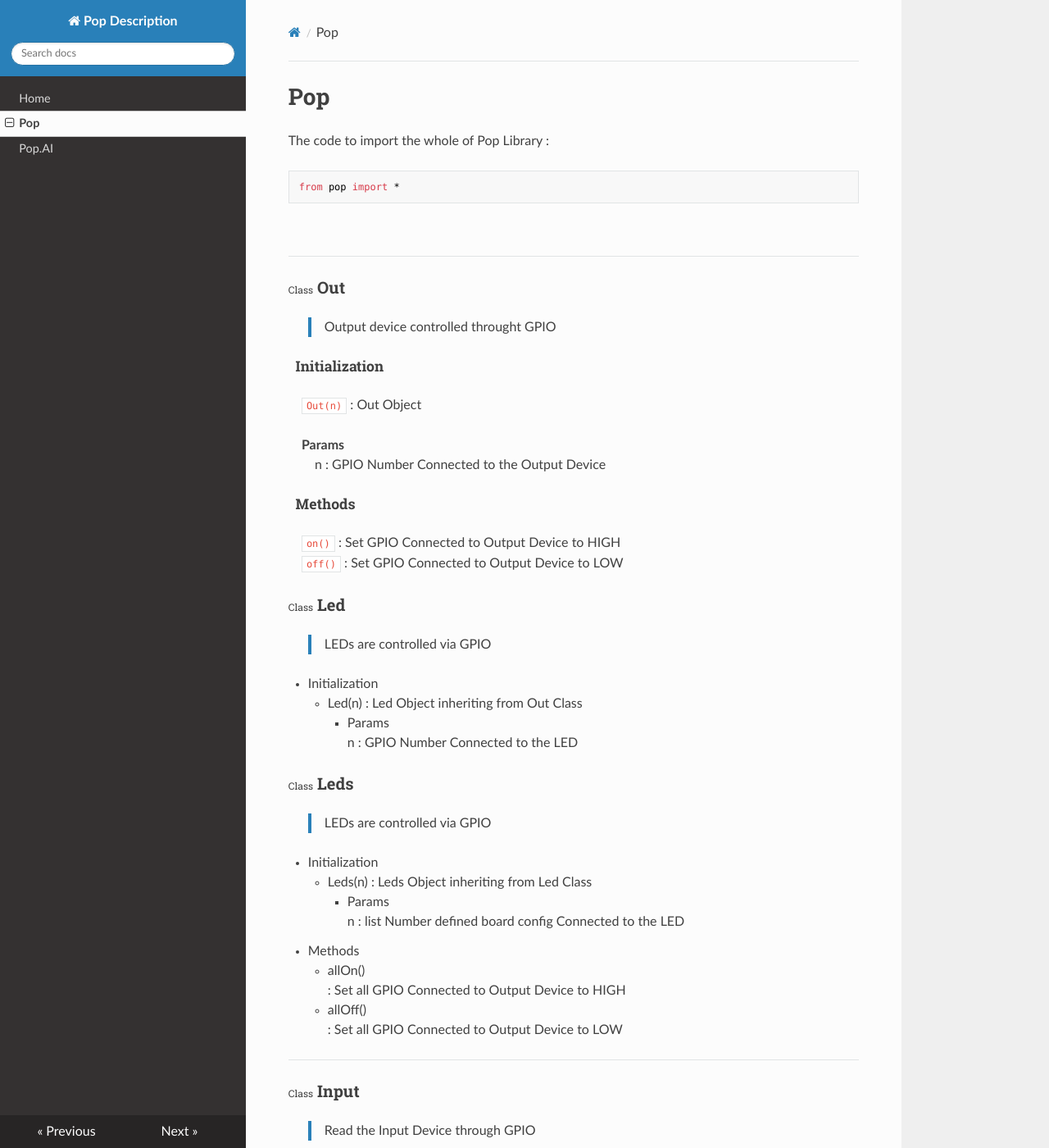
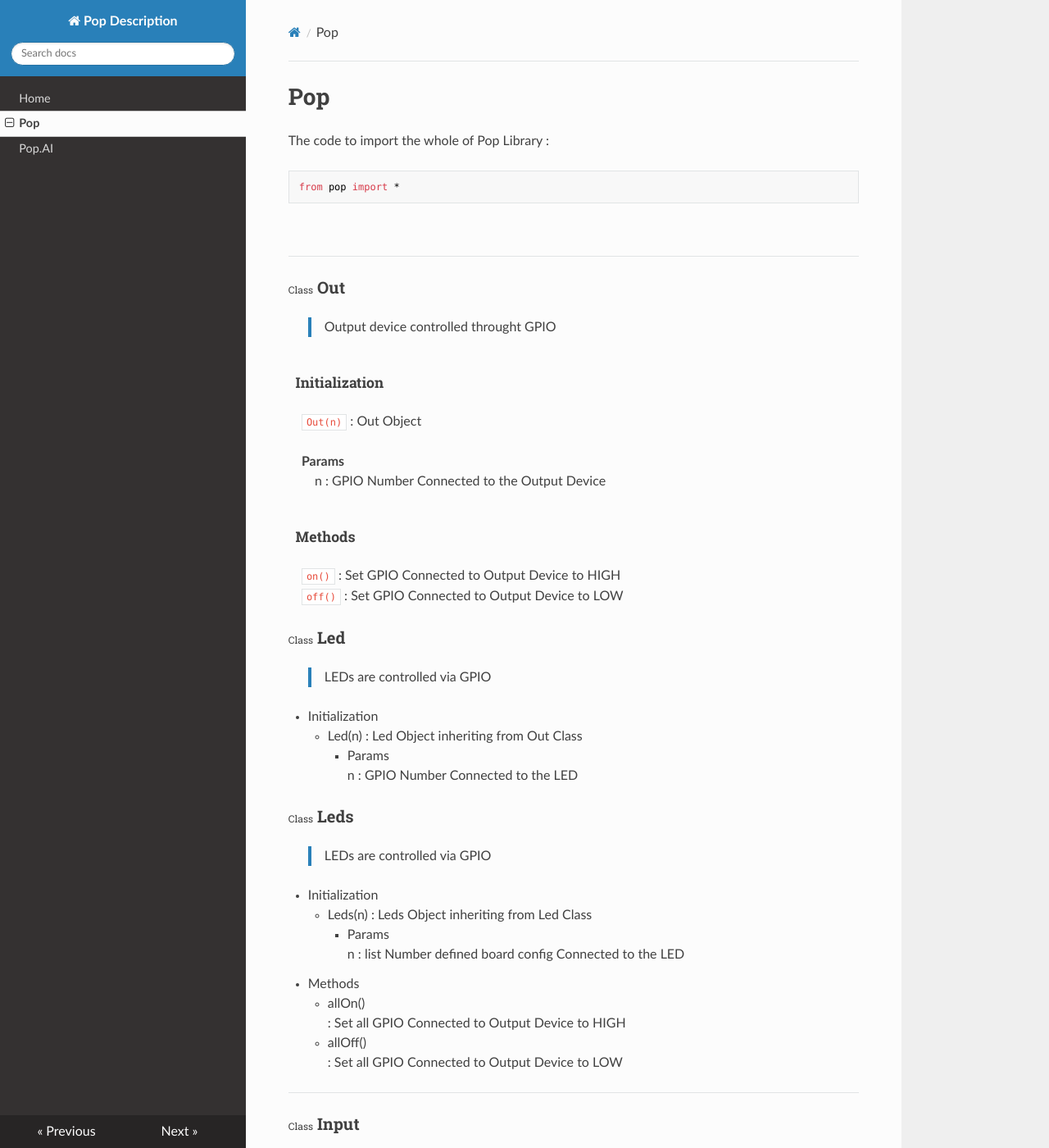
Before and after one commit to hbe-dev/pop_docs, an MkDocs documentation site: the page built from docs/pop.md, in a window 1280 px wide and 1400 px high. Shown: the whole window at 82% size. Built offline with MkDocs 1.6.1, drawn with Linux system fonts in a browser that asks for light colours; nearby versions of some CDN libraries.

Commit message:
Update extra.css

```diff
--- a/docs/extra.css
+++ b/docs/extra.css
@@ -2,3 +2,8 @@ blockquote {
     border-left: .25em solid #2980b9;
     padding: 0 1em;
 }
+
+h5 {
+    margin-block-start: 2.5em;
+    margin-block-end: 0.5em;
+}
```
